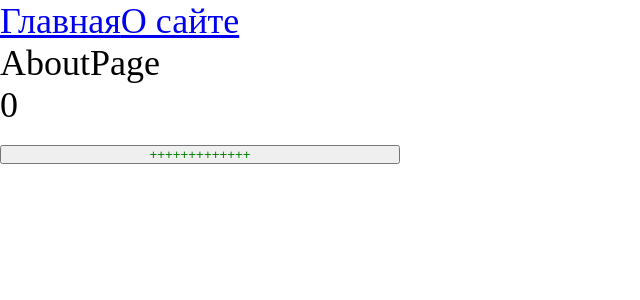
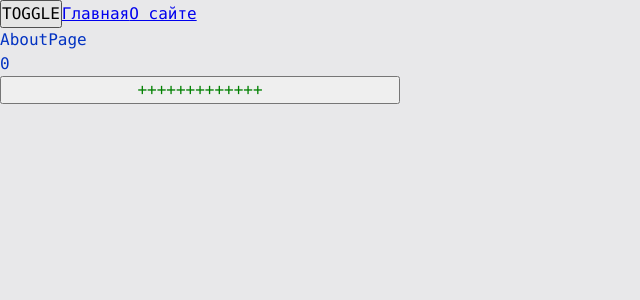
Before and after one commit to ArtemTis/react-in-production, a React app: page /about in a window 1280 px wide. Shown: the top 300 px of the page, without its empty margins (0-640 px from the left). Built offline with nearby package versions, Linux system fonts and the light colour scheme.

Commit message:
add themes, in local storage and context provider

```diff
--- a/src/App.tsx
+++ b/src/App.tsx
@@ -1,14 +1,20 @@
-import React, { Suspense } from 'react'
+import React, { Suspense, useContext, useState } from 'react'
 import { Counter } from './components/Counter'
-import './index.scss'
+import './styles/index.scss'
 import { Route, Routes } from 'react-router-dom'
 import { Link } from 'react-router-dom'
 import { AboutPageAsync } from './components/pages/AboutPage/AboutPageAsync'
 import { MainPageAsync } from './components/pages/MainPage/MainPageAsync'
+import { useTheme } from './theme/useTheme'
+import { classNames } from './helpers/classNames/classNames'
 
 export const App = () => {
+
+  const {theme, toggleTheme} = useTheme();
+
   return (
-    <div className='app'>
+    <div className={classNames('app', {}, [ theme])}>
+      <button onClick={toggleTheme}>TOGGLE</button>
       <Link to={'/'}>Главная</Link>
       <Link to={'/about'}>О сайте</Link>
       <Suspense fallback={<div>Loading...</div>}>
--- /dev/null
+++ b/src/helpers/classNames/classNames.ts
@@ -0,0 +1,12 @@
+
+type Mods = Record<string, boolean | string>;
+
+export function classNames(cls: string, mods : Mods, additional: string[]): string {
+    return [
+        cls,
+        ...additional,
+        ...Object.entries(mods)
+        .filter(([cls, value]) => Boolean(value))
+        .map(([cls]) => cls)
+    ].join(' ');
+}
--- a/src/index.scss
+++ /dev/null
@@ -1,9 +0,0 @@
-*{
-    margin: 0;
-    padding: 0;
-    box-sizing: border-box;
-}
-
-.app{
-    font-size: 36px;
-}
--- a/src/index.tsx
+++ b/src/index.tsx
@@ -1,12 +1,15 @@
 import ReactDOM from 'react-dom/client';
 import { App } from './App';
 import { BrowserRouter } from 'react-router-dom';
+import ThemeProvider from './theme/ThemeProvider';
 
 const root = ReactDOM.createRoot(
     document.getElementById('root') as HTMLElement
 );
 root.render(
     <BrowserRouter>
-        <App />
+        <ThemeProvider >
+            <App />
+        </ThemeProvider>
     </BrowserRouter>
 );
--- /dev/null
+++ b/src/styles/index.scss
@@ -0,0 +1,12 @@
+@import "./reset.scss";
+@import "./variables/global.scss";
+@import "./themes/normal.scss";
+@import "./themes/dark.scss";
+
+.app{
+    font: var(--font-m);
+
+    background: var(--bg-color);
+    color: var(--primary-color);
+    min-height: 100vh;
+}
--- /dev/null
+++ b/src/styles/reset.scss
@@ -0,0 +1,13 @@
+*{
+    margin: 0;
+    padding: 0;
+    box-sizing: border-box;
+}
+
+input,
+button,
+textarea,
+select{
+    margin: 0;
+    font: inherit;
+}
--- /dev/null
+++ b/src/styles/themes/dark.scss
@@ -0,0 +1,6 @@
+.app.dark{
+    --bg-color: #090949;
+
+    --primary-color: #049604;
+    --secondary-color: #04ff04;
+}
--- /dev/null
+++ b/src/styles/themes/normal.scss
@@ -0,0 +1,6 @@
+:root{
+    --bg-color: #e8e8ea;
+
+    --primary-color: #0232c2;
+    --secondary-color: #0449e0;
+}
--- /dev/null
+++ b/src/styles/variables/global.scss
@@ -0,0 +1,11 @@
+:root{
+    --font-family-main: Consolas, 'Times New Roman', Serif;
+
+    --font-size-m: 16px;
+    --font-line-m: 24px;
+    --font-m: var(--font-size-m) / var(--font-line-m) var(--font-family-main);
+
+    --font-size-l: 24px;
+    --font-line-l: 32px;
+    --font-l: var(--font-size-l) / var(--font-line-l) var(--font-family-main);
+}
--- /dev/null
+++ b/src/theme/ThemeContext.ts
@@ -0,0 +1,15 @@
+import { createContext } from "react";
+
+export enum Theme {
+    LIGHT = 'light',
+    DARK = 'dark'
+}
+
+export interface ThemeContextProps {
+    theme?: Theme;
+    setTheme?: (theme: Theme) => void;
+}
+
+export const ThemeContext = createContext<ThemeContextProps>({})
+
+export const LOCAL_STORAGE_THEME_KEY = 'theme'
--- /dev/null
+++ b/src/theme/ThemeProvider.tsx
@@ -0,0 +1,22 @@
+import React, { FC, ReactElement, ReactNode, useMemo, useState } from 'react'
+import { LOCAL_STORAGE_THEME_KEY, Theme, ThemeContext } from './ThemeContext'
+
+const defaultTheme = localStorage.getItem(LOCAL_STORAGE_THEME_KEY) as Theme || Theme.LIGHT;
+
+const ThemeProvider:FC<{children: ReactNode}> = ({children}) => {
+
+    const [theme, setTheme] = useState<Theme>(defaultTheme);
+
+    const defaultProps = useMemo(() => ({
+        theme: theme,
+        setTheme: setTheme
+    }), [theme])
+
+    return (
+        <ThemeContext.Provider value={defaultProps}>
+            {children}
+        </ThemeContext.Provider>
+    )
+}
+
+export default ThemeProvider
--- /dev/null
+++ b/src/theme/useTheme.ts
@@ -0,0 +1,19 @@
+import { useContext } from "react";
+import { LOCAL_STORAGE_THEME_KEY, Theme, ThemeContext } from "./ThemeContext";
+
+interface useThemeResult {
+    toggleTheme: () => void;
+    theme: Theme;
+}
+
+export function useTheme() : useThemeResult {
+    const { theme, setTheme } = useContext(ThemeContext);
+
+    const toggleTheme = () => {
+        const newTheme = theme === Theme.DARK ? Theme.LIGHT : Theme.DARK
+        setTheme(newTheme);
+        localStorage.setItem(LOCAL_STORAGE_THEME_KEY, newTheme)
+    }
+
+    return {theme, toggleTheme}
+}
```
Also changed, not shown: 1 other file (tests, documents, lock files or other folders).
